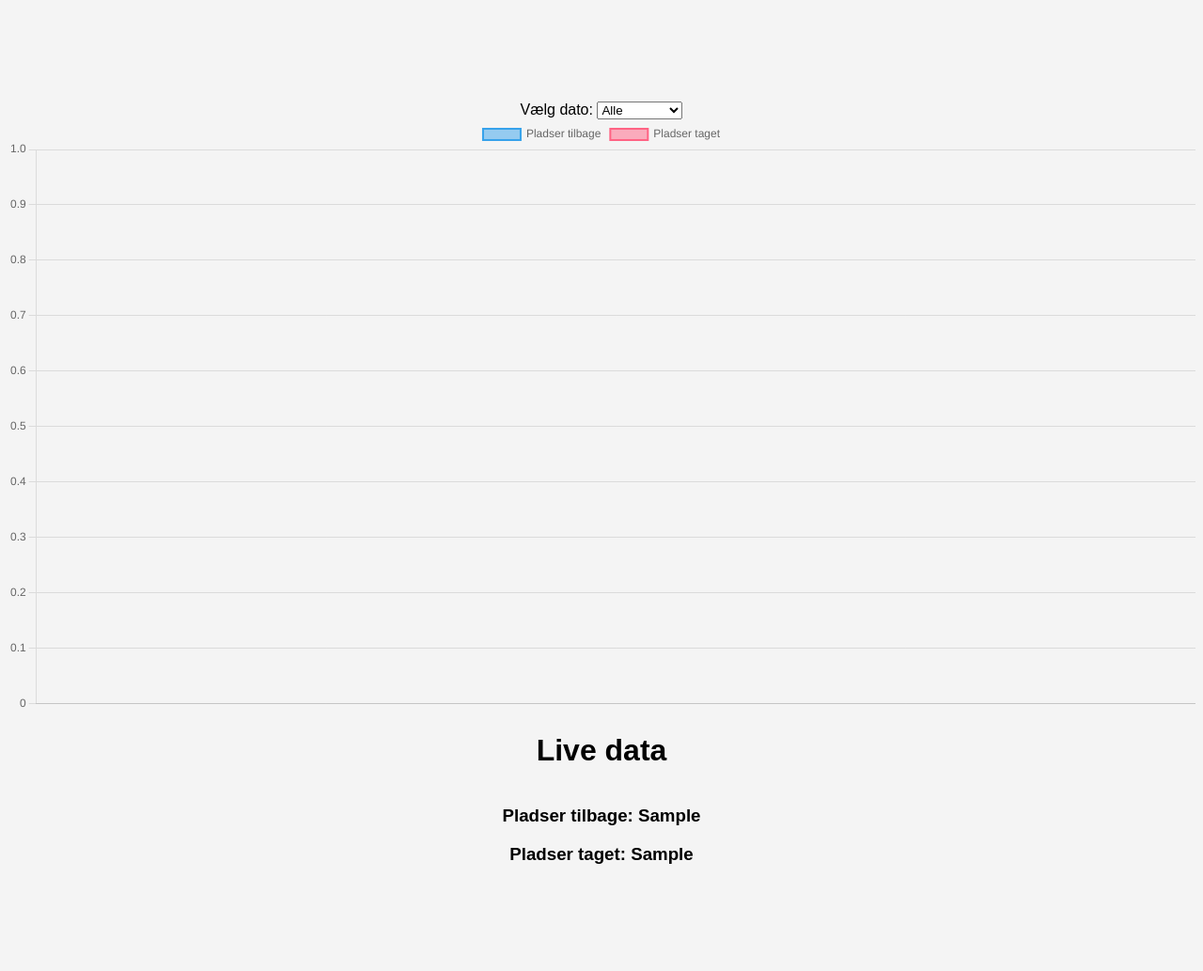
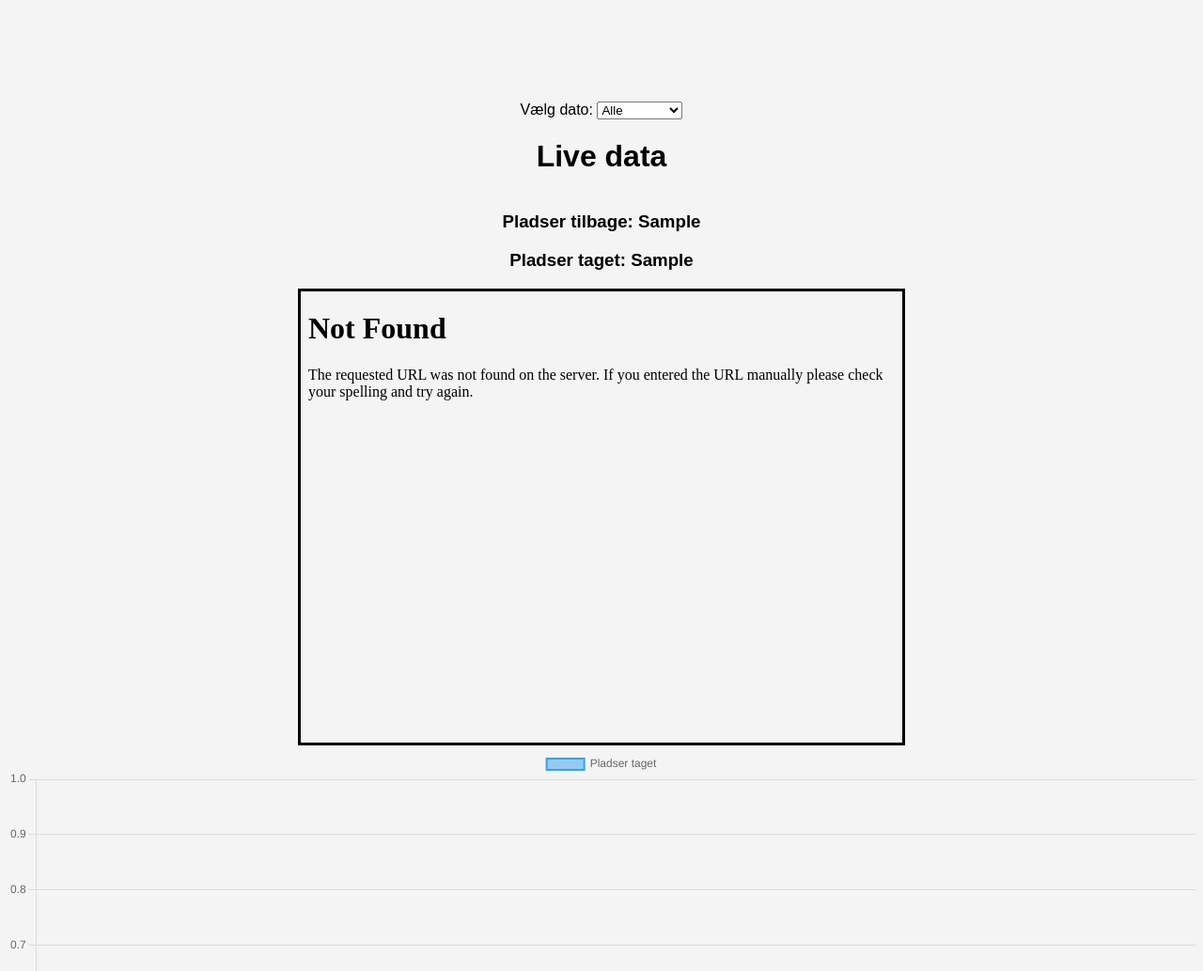
Before and after one commit to hojgfd/Eksamensprojekt-Informatik, a Flask app: template server/templates/livedata.html in a window 1280 px wide. Shown: the top 1033 px of the page at 94% size. Before the commit the page ends 919 px from the top, so only its background shows below. Run offline with Flask 3, Linux system fonts and the light colour scheme; the template is opened without the code that fills it: most values are stand-ins (such as "Sample title", 1, 10 or a date in 2020).

Commit message:
iFrame stuff

```diff
--- a/server/templates/livedata.html
+++ b/server/templates/livedata.html
@@ -8,6 +8,12 @@
             background: #f4f4f4;
             text-align: center;
             padding-top: 100px;
+        }
+        iframe{
+            width: 640px;
+            height: 480px;
+            flex: 1;
+            border: 3px solid black;
         }
         h1 {
             margin-bottom: 40px;
@@ -56,6 +62,17 @@
     {% endfor %}
 </select>
 
+
+
+<body>
+<h1>Live data</h1>
+<h3>Pladser tilbage: {{ spots_left }}</h3>
+<h3>Pladser taget: {{ spots_taken }}</h3>
+<iframe src="/kamera/yolo" width="flex"></iframe>
+
+
+</body>
+
 <script src="https://cdn.jsdelivr.net/npm/chart.js"></script>
 
 <canvas id="myChart" width="600" height="300"></canvas>
@@ -100,11 +117,6 @@ function updateChart(selectedDate) {
             labels: data.labels,
             datasets: [
                 {
-                    label: 'Pladser tilbage',
-                    data: data.left,
-                    borderWidth: 2
-                },
-                {
                     label: 'Pladser taget',
                     data: data.taken,
                     borderWidth: 2
@@ -122,12 +134,4 @@ document.getElementById("dateSelect").addEventListener("change", function() {
 // Start med "alle"
 updateChart("all");
 </script>
-
-<body>
-
-<h1>Live data</h1>
-<h3>Pladser tilbage: {{ spots_left }}</h3>
-<h3>Pladser taget: {{ spots_taken }}</h3>
-
-</body>
 </html>
```
